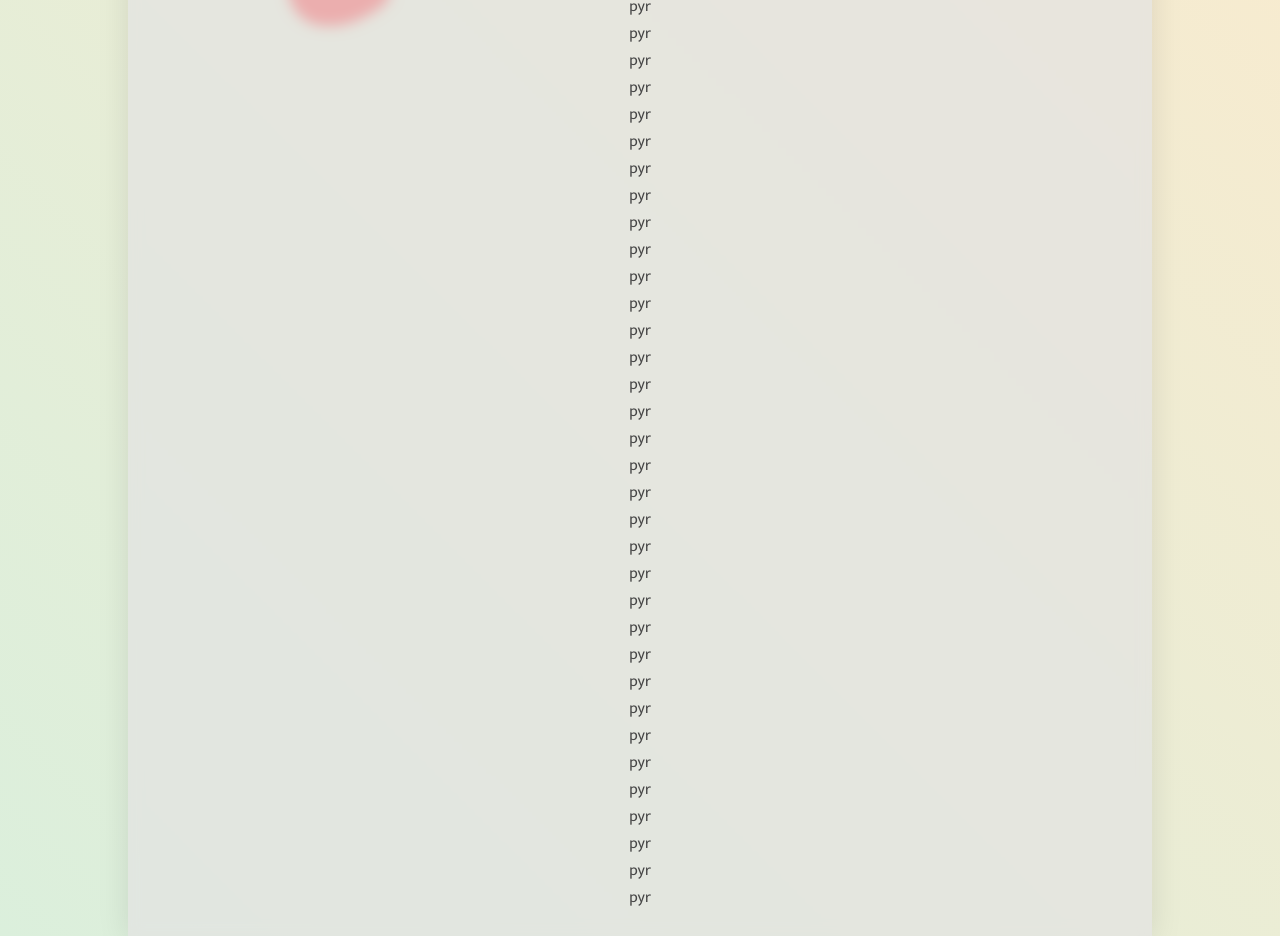
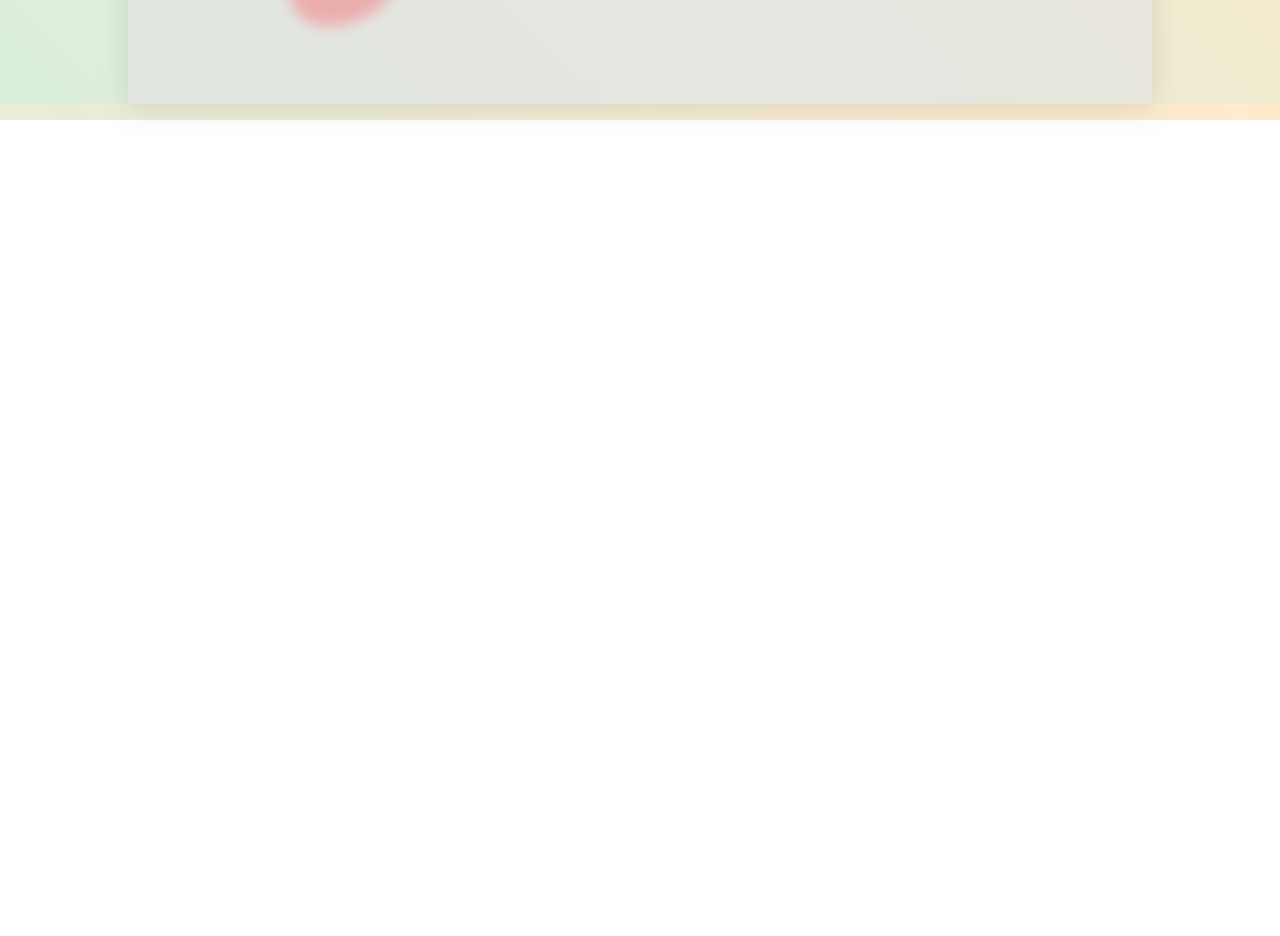
Before and after one commit to pasiastazebra/GuildHub, a Next.js app in the folder guildhub/: page / in a window 1280 px wide. Shown: the part 680-1616 px from the top of the page. After the commit the page ends 800 px from the top, so only its background shows below. Built offline with nearby package versions, Linux system fonts and the light colour scheme.

Commit message:
Update page.tsx

```diff
--- a/guildhub/app/page.tsx
+++ b/guildhub/app/page.tsx
@@ -30,44 +30,6 @@
           {"->"}
         </a>
       </div>
-      <p>pyr</p>
-      <p>pyr</p>
-      <p>pyr</p>
-      <p>pyr</p>
-      <p>pyr</p>
-      <p>pyr</p>
-      <p>pyr</p>
-      <p>pyr</p>
-      <p>pyr</p>
-      <p>pyr</p>
-      <p>pyr</p>
-      <p>pyr</p>
-      <p>pyr</p>
-      <p>pyr</p>
-      <p>pyr</p>
-      <p>pyr</p>
-      <p>pyr</p>
-      <p>pyr</p>
-      <p>pyr</p>
-      <p>pyr</p>
-      <p>pyr</p>
-      <p>pyr</p>
-      <p>pyr</p>
-      <p>pyr</p>
-      <p>pyr</p>
-      <p>pyr</p>
-      <p>pyr</p>
-      <p>pyr</p>
-      <p>pyr</p>
-      <p>pyr</p>
-      <p>pyr</p>
-      <p>pyr</p>
-      <p>pyr</p>
-      <p>pyr</p>
-      <p>pyr</p>
-      <p>pyr</p>
-      <p>pyr</p>
-      <p>pyr</p>
     </>
   );
 };
```
